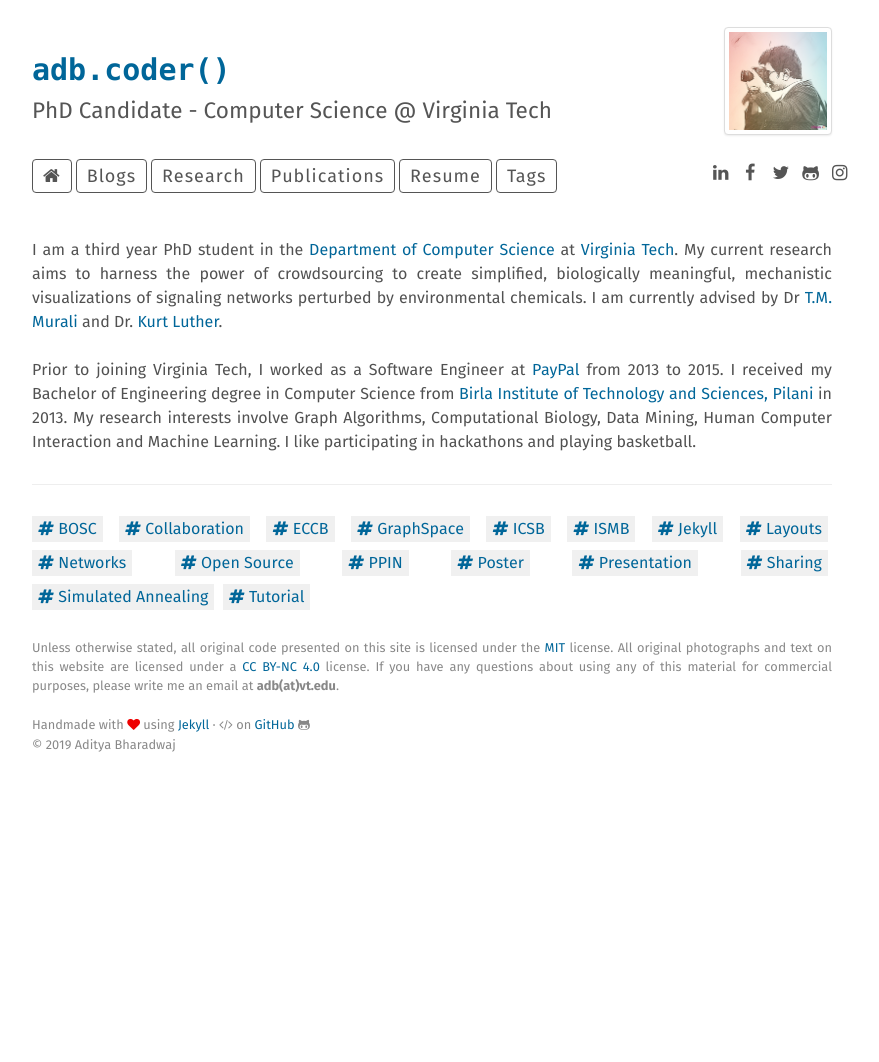
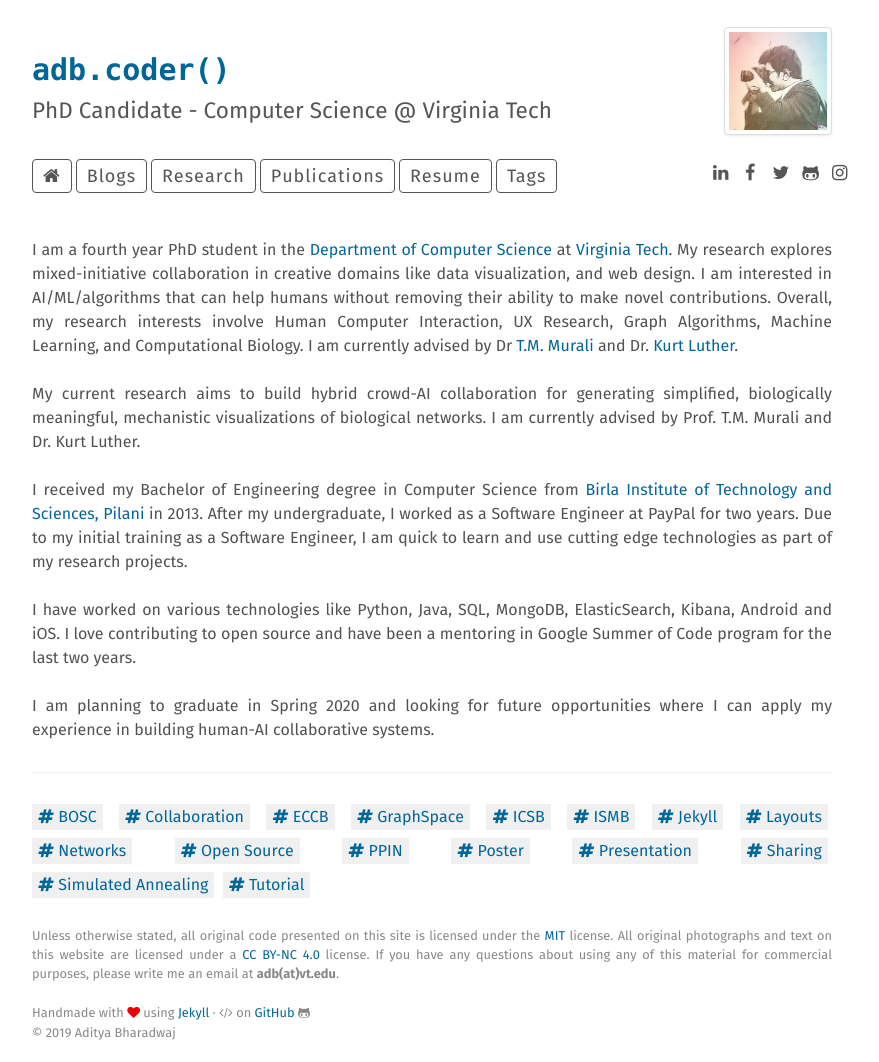
Before and after one commit to adbharadwaj/adbharadwaj.github.io, a Jekyll site: the page built from index.html, in a window 1280 px wide. Shown: the whole page, without its empty margins (208-1087 px from the left). Built offline with Jekyll 4.4.1, drawn with Linux system fonts in a browser that asks for light colours; before the commit the page ends 900 px from its top, so only the background shows below that.

Commit message:
Update index.html

```diff
--- a/index.html
+++ b/index.html
@@ -24,11 +24,26 @@ keywords: about page, about me
 {% endif %}
 {% endfor %}
 
-I am a third year PhD student in the <a href="http://www.cs.vt.edu/">Department of Computer Science</a> at <a href="http://www.vt.edu/">Virginia Tech</a>. My current research aims to harness the power of crowdsourcing to create simplified, biologically meaningful, mechanistic visualizations of signaling networks perturbed by environmental chemicals. I am currently advised by Dr <a href="http://bioinformatics.cs.vt.edu/~murali/">T.M. Murali</a> and Dr. <a href="http://kurtluther.com/">Kurt Luther</a>.
+I am a fourth year PhD student in the <a href="http://www.cs.vt.edu/">Department of Computer Science</a> at <a href="http://www.vt.edu/">Virginia Tech</a>.
+My research explores mixed-initiative collaboration in creative domains like data visualization, and web design. I am interested in  AI/ML/algorithms that can help humans without removing their ability to make novel contributions. Overall, my research interests involve Human Computer Interaction, UX Research, Graph Algorithms, Machine Learning, and Computational Biology.  I am currently advised by Dr <a href="http://bioinformatics.cs.vt.edu/~murali/">T.M. Murali</a> and Dr. <a href="http://kurtluther.com/">Kurt Luther</a>.
 
 <br><br>
 
-Prior to joining Virginia Tech, I worked as a Software Engineer at <a href="https://www.paypal.com/home">PayPal</a> from 2013 to 2015. I received my Bachelor of Engineering degree in Computer Science from <a href="http://www.bits-pilani.ac.in/">Birla Institute of Technology and Sciences, Pilani</a> in 2013. My research interests involve Graph Algorithms, Computational Biology, Data Mining, Human Computer Interaction and Machine Learning. I like participating in hackathons and playing basketball.
+My current research aims to build hybrid crowd-AI collaboration for generating simplified, biologically meaningful, mechanistic visualizations of biological networks. I am currently advised by Prof. T.M. Murali and Dr. Kurt Luther.
+
+<br><br>
+
+I received my Bachelor of Engineering degree in Computer Science from <a href="http://www.bits-pilani.ac.in/">Birla Institute of Technology and Sciences, Pilani</a> in 2013. After my undergraduate, I worked as a Software Engineer at PayPal for two years. Due to my initial training as a Software Engineer, I am quick to learn and use cutting edge technologies as part of my research projects.
+
+<br><br>
+
+I have worked on various technologies like Python, Java, SQL,  MongoDB, ElasticSearch, Kibana, Android and iOS. I love contributing to open source and have been a mentoring in Google Summer of Code program for the last two years.
+
+<br><br>
+
+I am planning to graduate in Spring 2020 and looking for future opportunities where I can apply my experience in building human-AI collaborative systems.
+
+
 
 <hr/>
 
```
